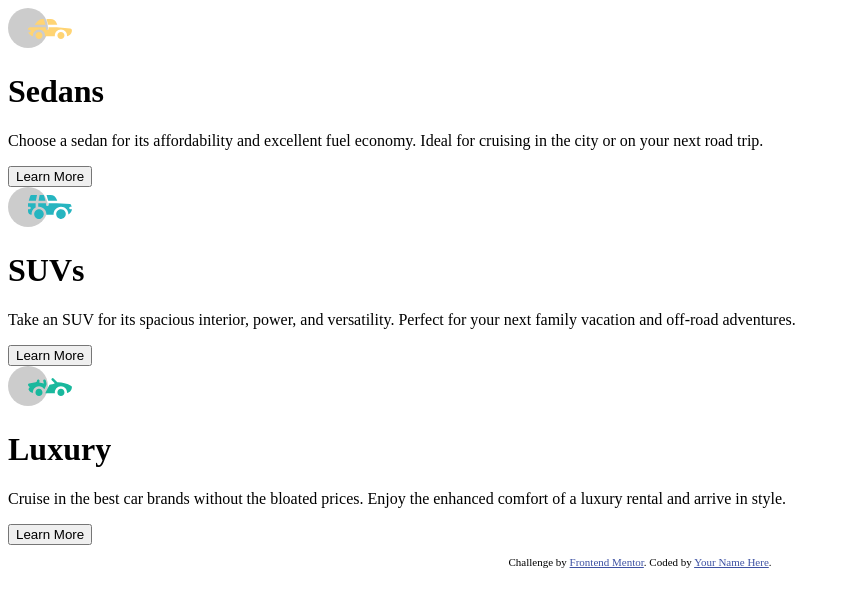
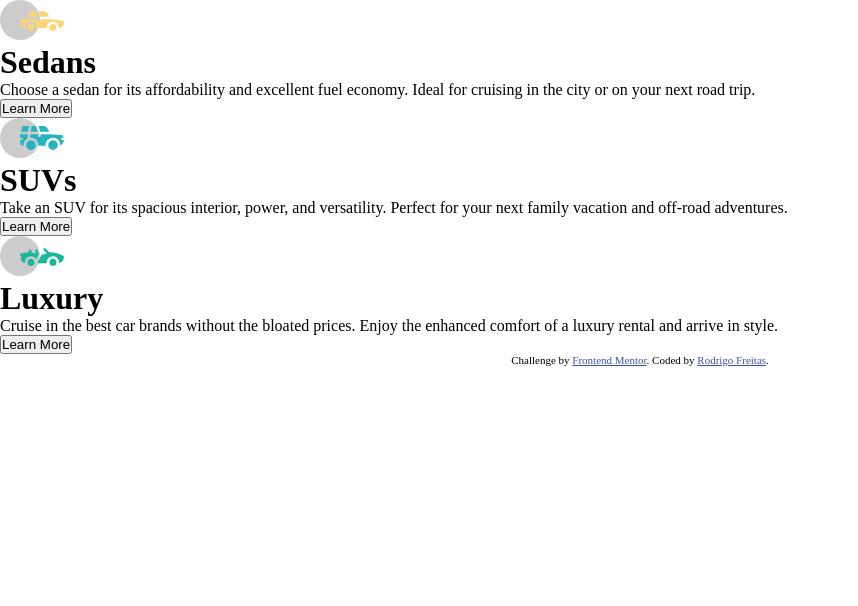
Before and after one commit to Rodjfreitas/3-column-preview-card-component-main, a plain HTML site: page src/index.html in a window 1280 px wide. Shown: the whole page, without its empty margins (0-858 px from the left). Drawn offline with Linux system fonts and the light colour scheme.

Commit message:
Criação de arquivo para css e link do arquivo com html

```diff
--- a/src/index.html
+++ b/src/index.html
@@ -1,18 +1,15 @@
 <!DOCTYPE html>
-<html lang="en">
+<html lang="pt-BR">
 <head>
   <meta charset="UTF-8">
   <meta name="viewport" content="width=device-width, initial-scale=1.0"> <!-- displays site properly based on user's device -->
 
   <link rel="icon" type="image/png" sizes="32x32" href="./images/favicon-32x32.png">
+  <link rel="stylesheet" href="style.css">
 
   <title>Frontend Mentor | 3-column preview card component</title>
 
-  <!-- Feel free to remove these styles or customise in your own stylesheet 👍 -->
-  <style>
-    .attribution { font-size: 11px; text-align: center; }
-    .attribution a { color: hsl(228, 45%, 44%); }
-  </style>
+
 </head>
 <body>
   <main>
@@ -52,7 +49,7 @@
 
     <footer class="attribution">
       <p>    Challenge by <a href="https://www.frontendmentor.io?ref=challenge" target="_blank">Frontend Mentor</a>.
-        Coded by <a href="#">Your Name Here</a>.</p>
+        Coded by <a href="#">Rodrigo Freitas</a>.</p>
     </footer>
   </main>
 
--- /dev/null
+++ b/src/style.css
@@ -0,0 +1,8 @@
+*{
+  margin: 0;
+  padding: 0;
+  box-sizing: border-box;
+}
+
+.attribution { font-size: 11px; text-align: center; }
+.attribution a { color: hsl(228, 45%, 44%); }
```
